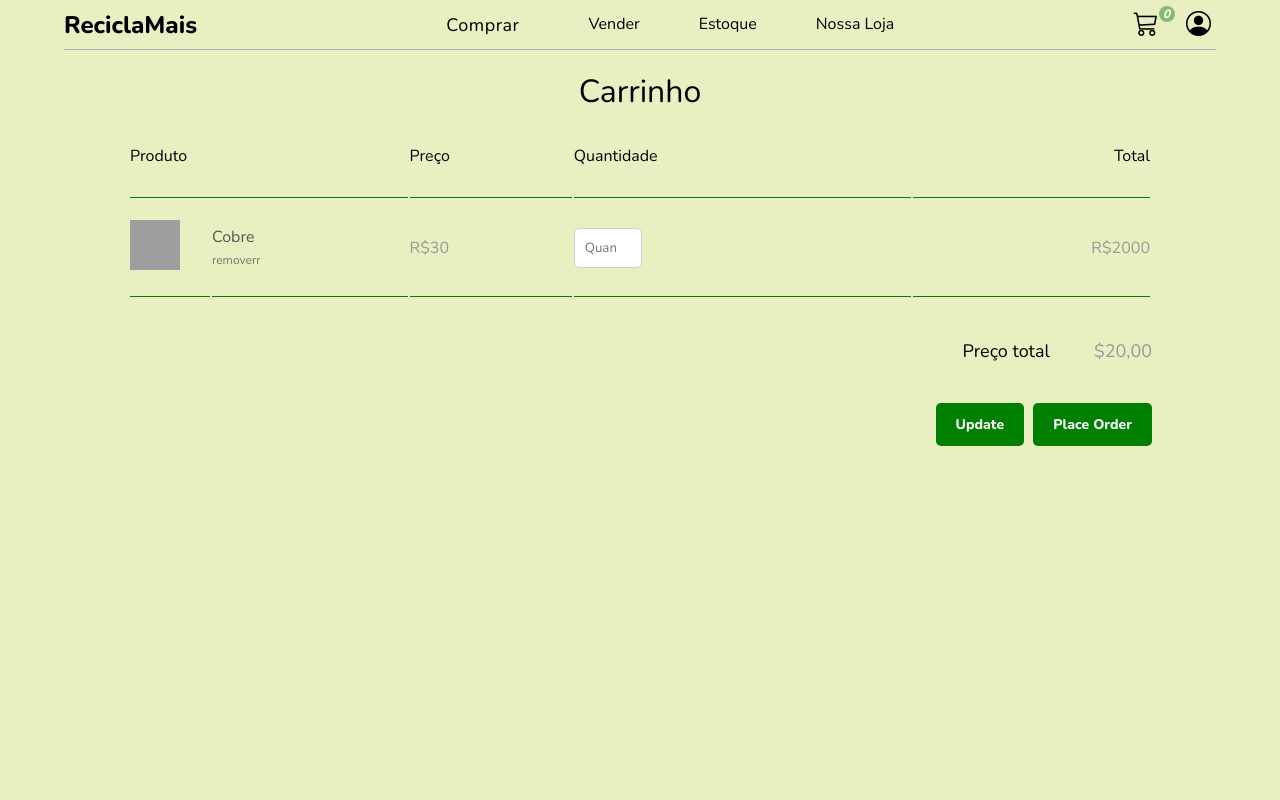
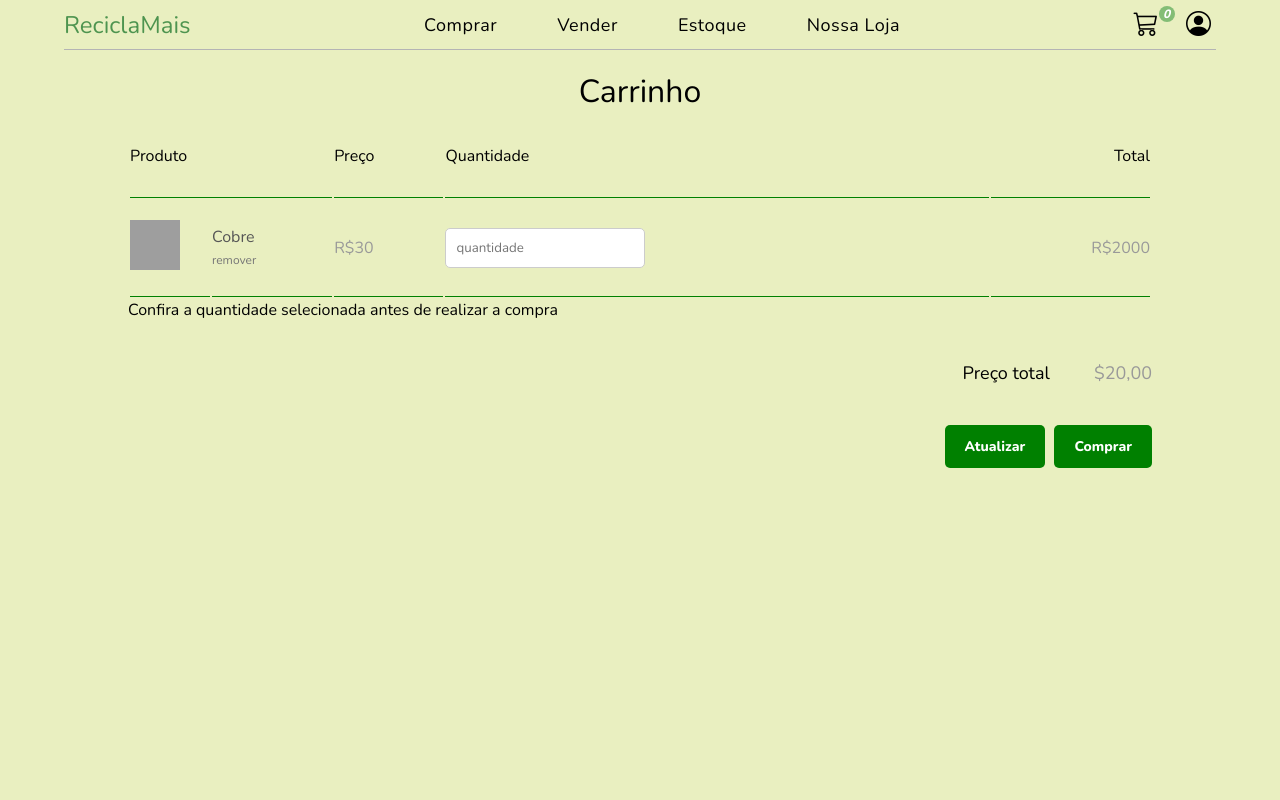
Before and after one commit to LuizReis-dev/reciclamais-rio, a PHP site: page /carrinho.php in a window 1280 px wide. Run offline with PHP 8.4, Linux system fonts and the light colour scheme; the visitor is signed in with stand-in values (Sample User, id 1); grey boxes are pictures that could not be loaded.

Commit message:
consertando pequenos erros e adicionando quantidade no icone do carrinho

```diff
--- a/ReciclaMais/site-ecommerce/adicionarcarrinho.php
+++ b/ReciclaMais/site-ecommerce/adicionarcarrinho.php
@@ -20,10 +20,12 @@
                 } else {
                     //adicionando produto ao carrinho
                     $_SESSION['carrinho'][$id_material] = $id_material;
+                    header('location: compra.php');
                 }
             } else {
                 //adicionando o primeiro item ao carrinho
                 $_SESSION['carrinho'] = array($id_material => $id_material);
+                header('location: compra.php');
             }
         } else {
             echo "<h1>Esse material não existe</h1>";
@@ -32,4 +34,3 @@
     } else {
         echo "<h1>Nenhum material selecionado</h1>";
     }
-?>
--- /dev/null
+++ b/ReciclaMais/site-ecommerce/cabecalho.php
@@ -0,0 +1,36 @@
+<?php
+session_start();
+$qtd_carrinho = isset($_SESSION['carrinho']) ? count($_SESSION['carrinho']) : 0;
+?>
+<!DOCTYPE html>
+<html lang="pt-br">
+
+<head>
+    <meta charset="UTF-8">
+    <meta http-equiv="X-UA-Compatible" content="IE=edge">
+    <meta name="viewport" content="width=device-width, initial-scale=1.0">
+    <title>Document</title>
+    <link rel="stylesheet" href="./css/cabecalho.css">
+    <link href="https://fonts.googleapis.com/css2?family=Nunito:wght@400;800&display=swap" rel="stylesheet">
+    <link rel="stylesheet" href="https://cdn.jsdelivr.net/npm/bootstrap-icons@1.8.3/font/bootstrap-icons.css">
+</head>
+
+<body>
+    <div class="cabecalho">
+        <a href="index.php">
+            <h2 class="nome-cooperativa">ReciclaMais</h2>
+        </a>
+        <ul class="opcoes">
+            <li><a href="compra.php"> Comprar</a> </li>
+            <li> <a href="">Vender</a> </li>
+            <li> <a href=""> Estoque</a> </li>
+            <li> <a href="">  Nossa Loja</a></li>
+        </ul>
+        <div class="logos">
+            <a href="carrinho.php"><i class="bi bi-cart3"><span><?php echo $qtd_carrinho; ?></span></i></a>
+            <i class="bi bi-person-circle usuario"></i>
+        </div>
+    </div>
+</body>
+
+</html>
--- a/ReciclaMais/site-ecommerce/carrinho.php
+++ b/ReciclaMais/site-ecommerce/carrinho.php
@@ -1,7 +1,6 @@
 <!DOCTYPE html>
 <?php
-require 'cabecalho.html';
-session_start();
+require 'cabecalho.php';
 ?>
 <html lang="pt-br">
 
@@ -37,23 +36,24 @@ session_start();
                     <td>
                         <a href="">Cobre</a>
                         <br>
-                        <a href="" class="remover">removerr</a>
+                        <a href="" class="remover">remover</a>
                     </td>
                     <td class="preco">R$30</td>
                     <td class="quantidade">
-                        <input type="number" name="quantity" value="" min="1" max="" placeholder="Quantity" required>
+                        <input type="number" name="quantidade" value="" min="1" max="" placeholder="quantidade" required>
                     </td>
                     <td class="preco">R$2000</td>
                 </tr>
             </tbody>
         </table>
+        <p>Confira a quantidade selecionada antes de realizar a compra</p>
         <div class="subtotal">
             <span class="text">Preço total</span>
             <span class="preco">$20,00</span>
         </div>
         <div class="buttons">
-            <input type="submit" value="Update" name="update">
-            <input type="submit" value="Place Order" name="placeorder">
+            <input type="submit" value="Atualizar" name="atualizar">
+            <input type="submit" value="Comprar" name="comprar">
         </div>
     </div>
 
--- a/ReciclaMais/site-ecommerce/css/cabecalho.css
+++ b/ReciclaMais/site-ecommerce/css/cabecalho.css
@@ -1,6 +1,7 @@
 @import url(estilo.css);
 
 .cabecalho {
+    font-family: 'Nunito';
     display: flex;
     width: 90vw;
     height: 40px;
@@ -12,9 +13,9 @@
     border-bottom: 1px solid #b4b4b4;
 }
 
-.cabecalho h1 {
+.nome-cooperativa{
     font-family: 'Nunito';
-    font-weight: 400;
+    font-weight: 200;
     color: var(--verde4);
 }
 
--- a/ReciclaMais/site-ecommerce/css/carrinho.css
+++ b/ReciclaMais/site-ecommerce/css/carrinho.css
@@ -48,7 +48,7 @@ body {
 	color: #555555;
 }
 .container table input[type="number"] {
-	width: 68px;
+	width: 200px;
 	padding: 10px;
 	border: 1px solid #ccc;
 	color: #555555;
--- a/ReciclaMais/site-ecommerce/css/estilo.css
+++ b/ReciclaMais/site-ecommerce/css/estilo.css
@@ -6,6 +6,7 @@
     border: 0;
     outline: none;
     z-index: 0;
+    font-weight: 200;
 }
 
 :root {
--- a/ReciclaMais/site-ecommerce/css/index.css
+++ b/ReciclaMais/site-ecommerce/css/index.css
@@ -15,7 +15,6 @@
 }
 
 .banner img {
-    width: 180px;
     height: 180px;
     padding-left: 110px;
     justify-self: center;
--- a/ReciclaMais/site-ecommerce/index.php
+++ b/ReciclaMais/site-ecommerce/index.php
@@ -1,6 +1,5 @@
 <?php
-require 'cabecalho.html';
-session_start();
+require 'cabecalho.php';
 if(!isset($_SESSION["id_usuario"])){
     header('location: login.html');
 }
--- /dev/null
+++ b/ReciclaMais/site-ecommerce/teste.php
@@ -0,0 +1,5 @@
+<?php
+session_start();
+$qtd_carrinho = isset($_SESSION['carrinho']) ? count($_SESSION['carrinho']) : 0;
+echo $qtd_carrinho;
+?>
```
Also changed, not shown: ReciclaMais/site-ecommerce/compra.php (+3 -4 lines).
